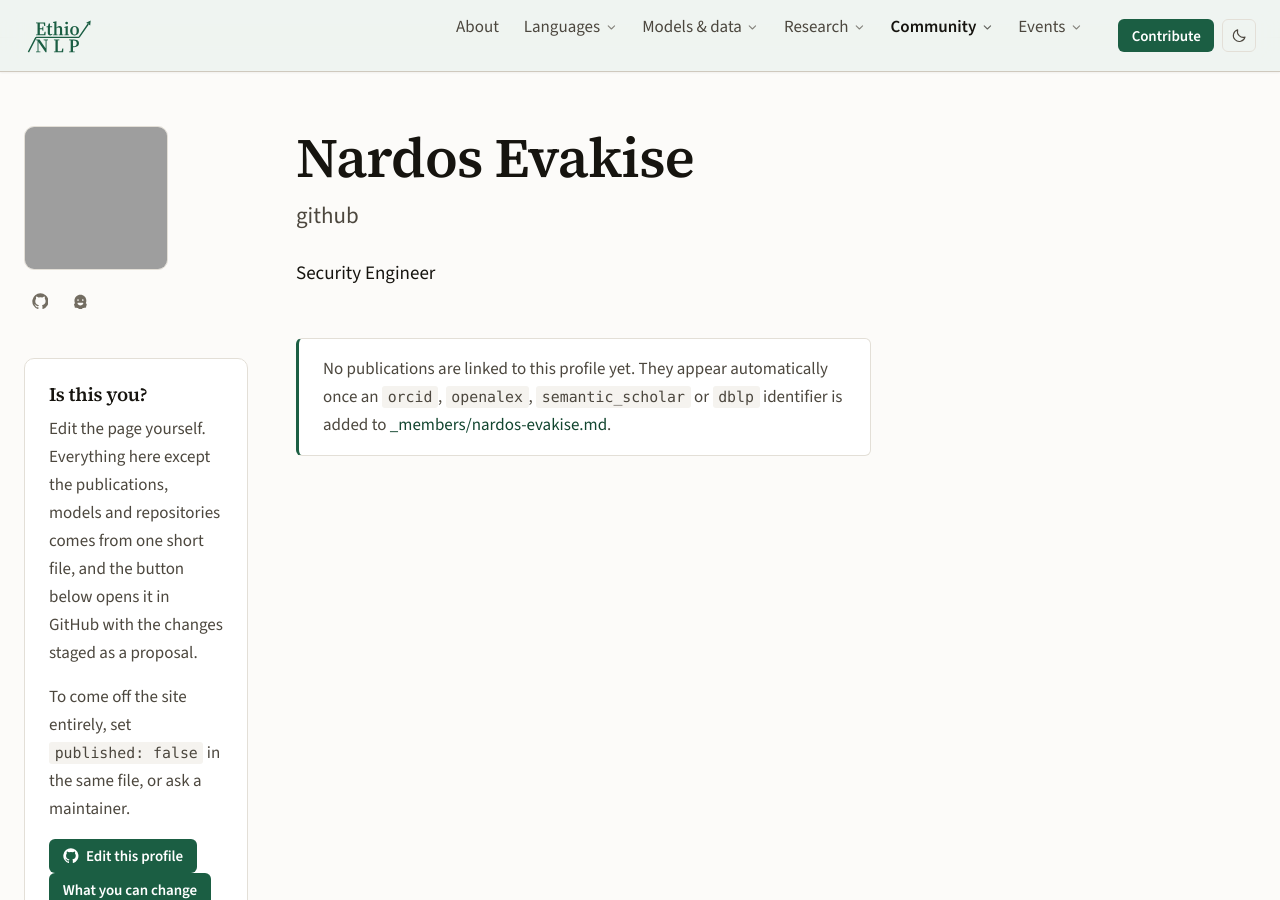
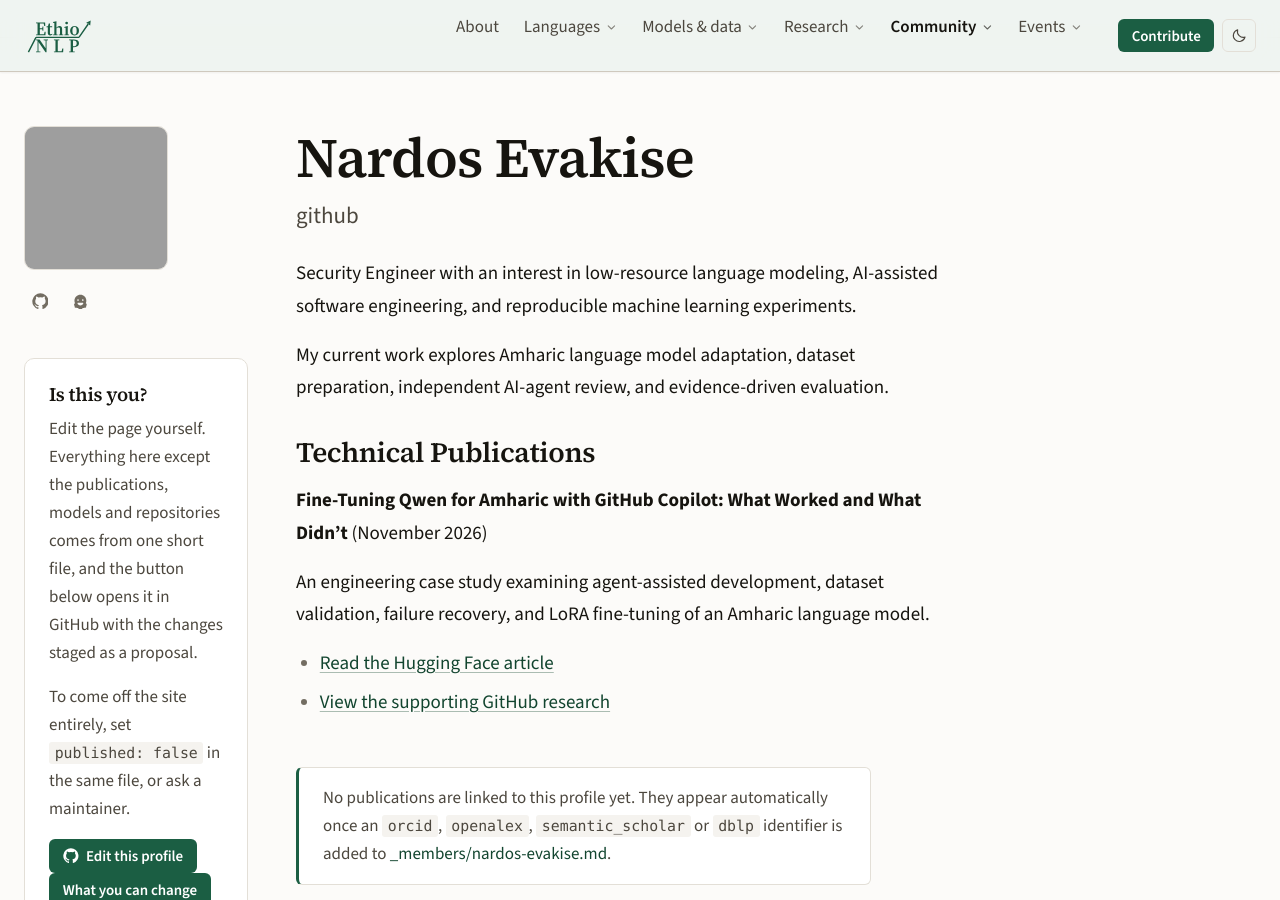
Before and after one commit to EthioNLP/ethionlp.github.io, a Jekyll site: the page built from _members/nardos-evakise.md, in a window 1280 px wide and 900 px high, scrolled down 196 px. Built offline with Jekyll 4.4.1, drawn with Linux system fonts in a browser that asks for light colours; grey boxes are pictures that could not be loaded.

Commit message:
member: update Nardos Evakise profile

```diff
--- a/_members/nardos-evakise.md
+++ b/_members/nardos-evakise.md
@@ -12,4 +12,22 @@ semantic_scholar:
 dblp:
 ---
 
-Security Engineer
+Security Engineer with an interest in low-resource language
+modeling, AI-assisted software engineering, and reproducible
+machine learning experiments.
+
+My current work explores Amharic language model adaptation,
+dataset preparation, independent AI-agent review, and
+evidence-driven evaluation.
+
+### Technical Publications
+
+**Fine-Tuning Qwen for Amharic with GitHub Copilot:**
+**What Worked and What Didn't** (November 2026)
+
+An engineering case study examining agent-assisted
+development, dataset validation, failure recovery,
+and LoRA fine-tuning of an Amharic language model.
+
+- [Read the Hugging Face article](https://huggingface.co/blog/Nardosye/fine-tuning-qwen-for-amharic-with-github-copilot-w)
+- [View the supporting GitHub research](https://github.com/nardosye/amharic-llm-agent-case-study)
```
